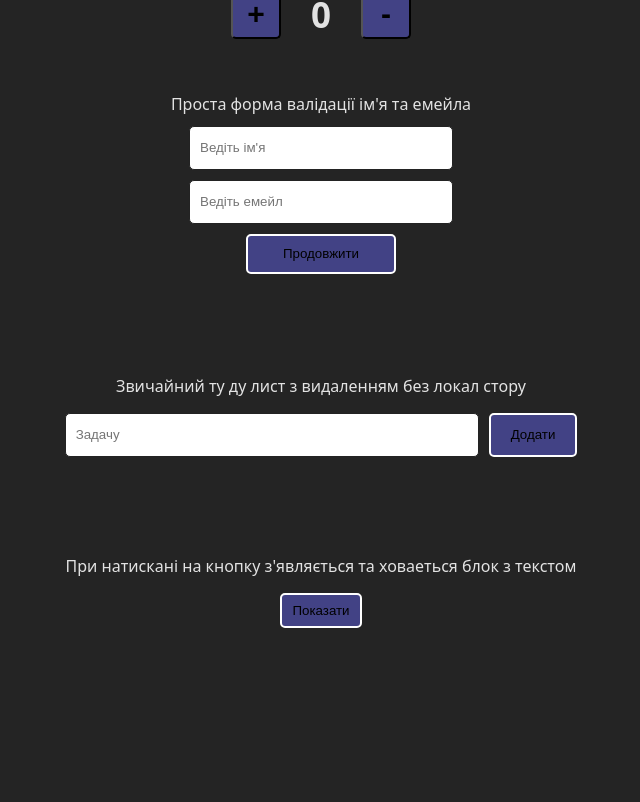
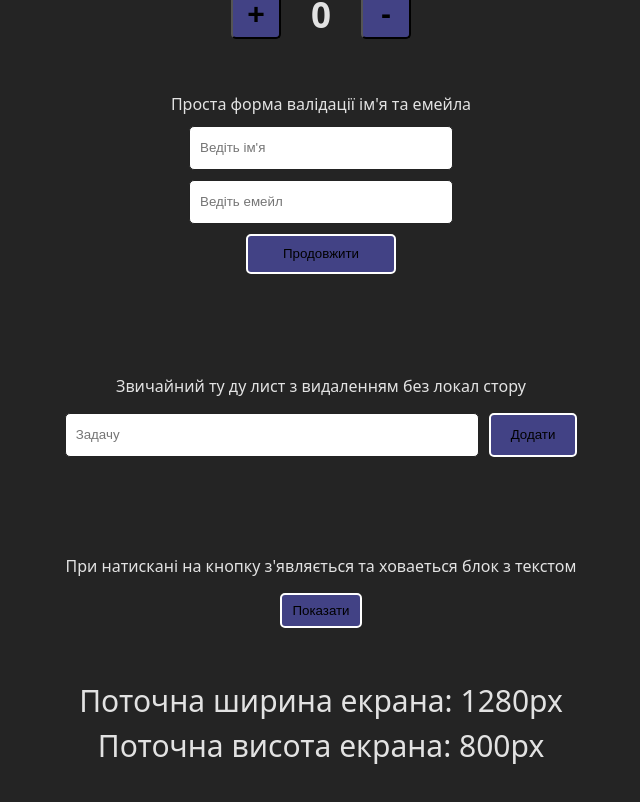
Before and after one commit to YouKnowWhoIs/Practice-CSS-React-1, a React (Vite) app: page / in a window 1280 px wide. Shown: the part 723-1525 px from the top of the page, without its empty margins (319-959 px from the left). Before the commit the page ends 1401 px from the top, so only its background shows below. Built offline with nearby package versions, Linux system fonts and the light colour scheme.

Commit message:
add window size (width, hight)

```diff
--- a/src/App.jsx
+++ b/src/App.jsx
@@ -4,6 +4,7 @@ import Counter from "./component/counter/Counter.jsx";
 import MyForm from "./component/myForm/MyForm.jsx";
 import ToDo from "./component/toDo/ToDo.jsx";
 import DetailsToggle from "./component/detailsToggle/DetailsToggle.jsx";
+import WindowSize from "./component/windowSize/WindowSize.jsx";
 
 function App() {
   return (
@@ -14,6 +15,7 @@ function App() {
       <MyForm />
       <ToDo />
       <DetailsToggle />
+      <WindowSize />
     </>
   );
 }
--- /dev/null
+++ b/src/component/windowSize/WindowSize.jsx
@@ -0,0 +1,29 @@
+import "../../style/WindowSize/WindowSize.css";
+import { useEffect, useState } from "react";
+
+function WindowSize() {
+  const [width, setWidth] = useState(window.innerWidth);
+  const [hight, setHight] = useState(window.innerHeight);
+
+  useEffect(() => {
+    const hendleResize = () => {
+      setWidth(window.innerWidth);
+      setHight(window.innerHeight);
+    };
+
+    window.addEventListener("resize", hendleResize);
+
+    return () => {
+      window.removeEventListener("resize", hendleResize);
+    };
+  }, []);
+
+  return (
+    <div className="widhtConteiner">
+      <p>Поточна ширина екрана: {width}px</p>
+      <p>Поточна висота екрана: {hight}px</p>
+    </div>
+  );
+}
+
+export default WindowSize;
--- /dev/null
+++ b/src/style/windowSize/windowSize.css
@@ -0,0 +1,4 @@
+.widhtConteiner {
+  margin-bottom: 50px;
+  font-size: 30px;
+}
```
